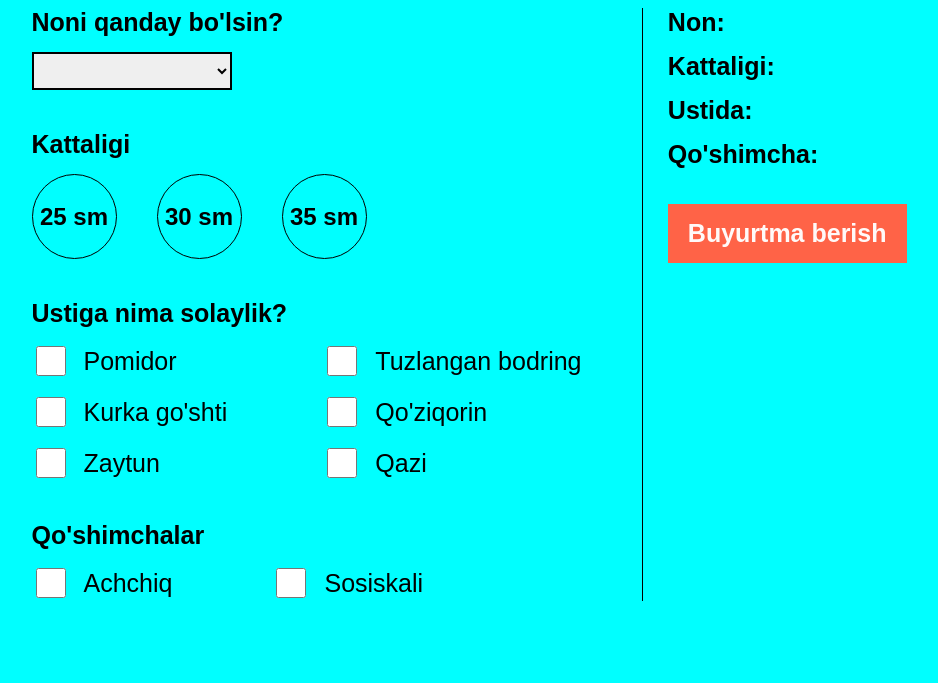
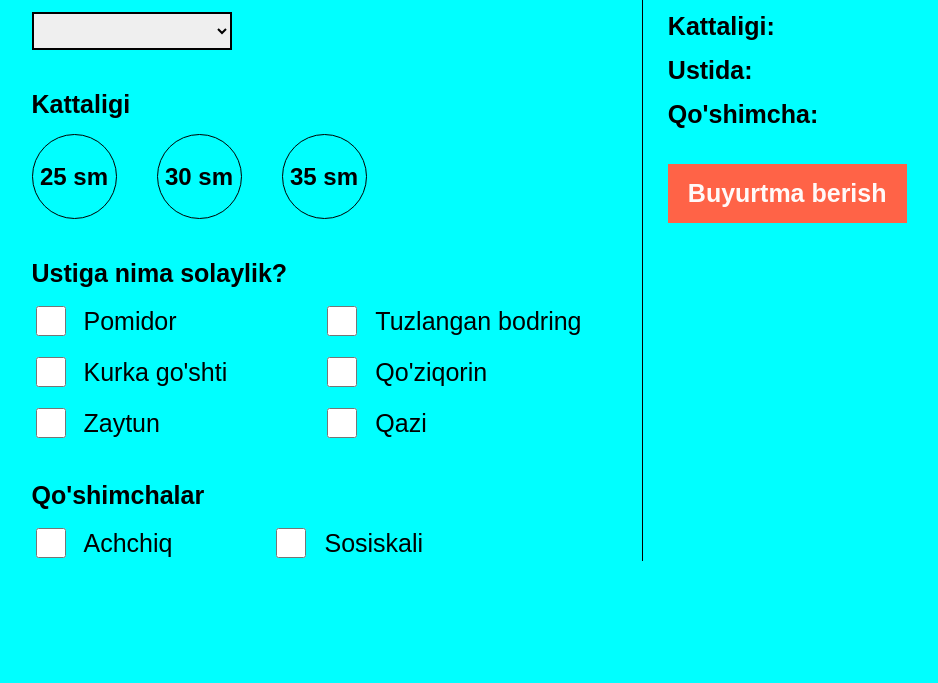
Before and after one commit to shaxzod22/hiringpizza, a plain HTML site: page index.html in a window 1280 px wide. Shown: the part 117-800 px from the top of the page, without its empty margins (171-1109 px from the left). Drawn offline with Linux system fonts and the light colour scheme.

Commit message:
fixing bugs

```diff
--- a/styles.css
+++ b/styles.css
@@ -14,7 +14,7 @@ body{
     align-items: center;
     margin: 0;
     padding: 0;
-    margin-top: 40px;
+    justify-content: center;
     font-family: sans-serif;
     background-color: aqua;
 }
```
